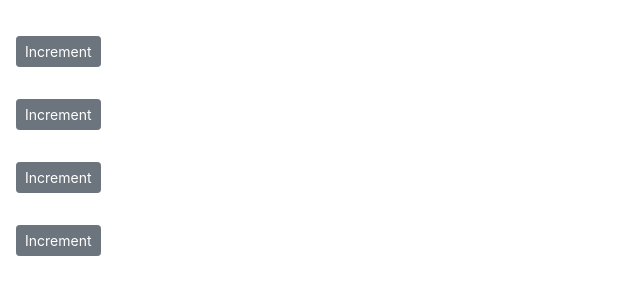
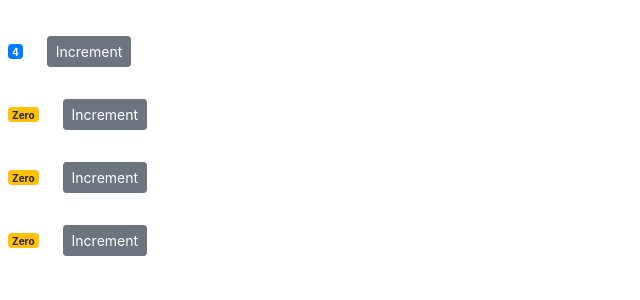
Before and after one commit to chanzlee/CountersComponent, a React (Create React App) app: page / in a window 1280 px wide. Shown: the top 300 px of the page, without its empty margins (0-640 px from the left). Built offline with nearby package versions, Linux system fonts and the light colour scheme.

Commit message:
apply children prop and comment out.

```diff
--- a/src/components/counter.jsx
+++ b/src/components/counter.jsx
@@ -19,7 +19,6 @@
   // }
 
   handleIncrement = product => {
-    console.log(product);
     this.setState({ value: this.state.count + 1 });
   };
 
@@ -43,6 +42,7 @@
     return (
       <React.Fragment>
         <div>
+          {/* {this.props.children} */}
           {/* <img src={this.state.imageUrl} alt="" /> */}
           {/* <span style={{ fontSize: 30 }}>custom style</span> */}
           <span style={this.styles} className={this.getBadgeClasses()}>
@@ -65,13 +65,13 @@
   // refactor shortcut ctrl+shift+R to extract to method
   getBadgeClasses() {
     let classes = "badge m-2 badge-";
-    classes += this.state.count === 0 ? "warning" : "primary";
+    classes += this.state.value === 0 ? "warning" : "primary";
     return classes;
   }
 
   formatCount() {
-    const { count } = this.state;
-    return count === 0 ? "Zero" : count;
+    const { value } = this.state;
+    return value === 0 ? "Zero" : value;
   }
 }
 
--- a/src/components/counters.jsx
+++ b/src/components/counters.jsx
@@ -14,6 +14,10 @@
     return (
       <div>
         {this.state.counters.map(counter => (
+          // passing children props.
+          // <Counter key={counter.id} value={counter.value}>
+          //   <h4>Counter #{counter.id}</h4>
+          // </Counter>
           <Counter key={counter.id} value={counter.value} />
         ))}
       </div>
```
